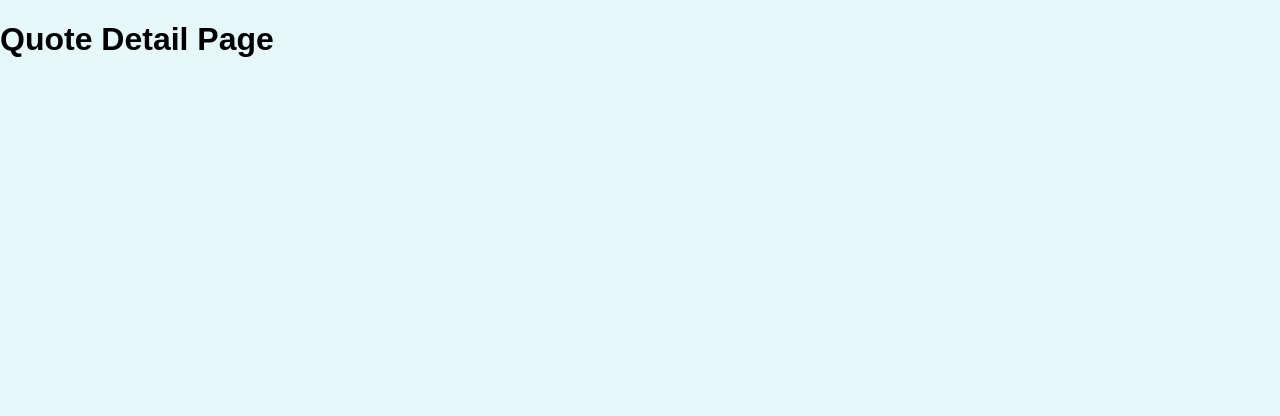
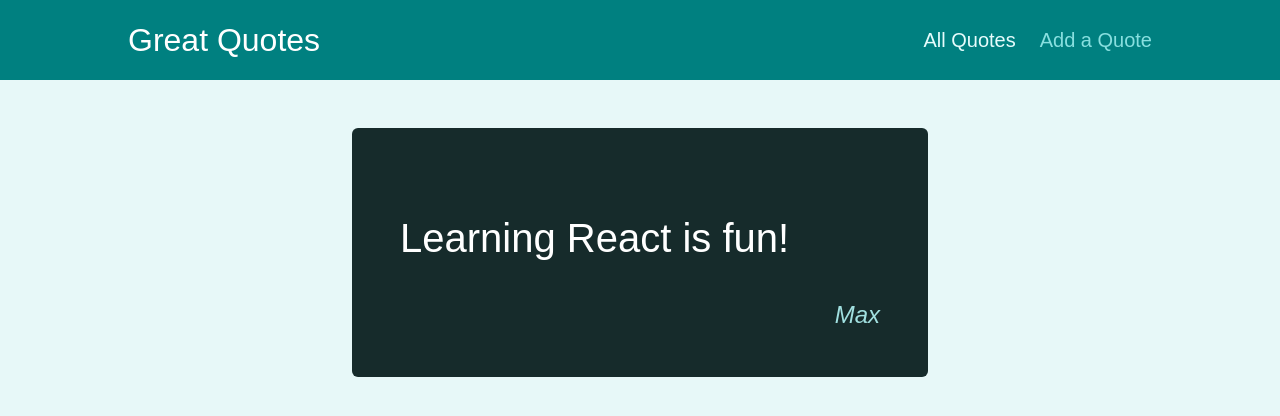
Before and after one commit to BHedi89/react-routing-project, a React (Create React App) app: page /quotes/q1 in a window 1280 px wide. Shown: the top 416 px of the page. Built offline with nearby package versions, Linux system fonts and the light colour scheme.

Commit message:
add quote page detail

```diff
--- a/src/App.js
+++ b/src/App.js
@@ -2,10 +2,11 @@
 import AllQuotes from './pages/AllQuotes';
 import QuoteDetail from './pages/QuoteDetail';
 import NewQuote from './pages/NewQuote';
+import Layout from './components/layout/Layout';
 
 function App() {
   return (
-    <div>
+    <Layout>
       <Switch>
         <Route path='/' exact>
           <Redirect to='quotes' />
@@ -20,7 +21,7 @@
           <NewQuote />
         </Route>
       </Switch>
-    </div>
+    </Layout>
   );
 }
 
--- /dev/null
+++ b/src/components/layout/Layout.js
@@ -0,0 +1,16 @@
+import { Fragment } from 'react';
+import classes from './Layout.module.css';
+import MainNavigation from './MainNavigation';
+
+const Layout = (props) => {
+    return (
+        <Fragment>
+            <MainNavigation />
+            <main className={classes.main}>
+                {props.children}
+            </main>
+        </Fragment>
+    )
+};
+
+export default Layout;
--- /dev/null
+++ b/src/components/layout/MainNavigation.js
@@ -0,0 +1,26 @@
+import classes from './MainNavigation.module.css';
+import { NavLink } from 'react-router-dom';
+
+const MainNavigation = () => {
+    return (
+        <header className={classes.header}>
+            <div className={classes.logo}> Great Quotes</div>
+            <nav className={classes.nav}>
+                <ul>
+                    <li>
+                        <NavLink to='/quotes' activeClassName={classes.active}>
+                            All Quotes
+                        </NavLink>
+                    </li>
+                    <li>
+                        <NavLink to='/new-quote' activeClassName={classes.active}>
+                            Add a Quote
+                        </NavLink>
+                    </li>
+                </ul>
+            </nav>
+        </header>
+    )
+};
+
+export default MainNavigation;
--- a/src/components/quotes/QuoteForm.js
+++ b/src/components/quotes/QuoteForm.js
@@ -1,7 +1,7 @@
 import { useRef } from 'react';
 
-import Card from '../ui/Card';
-import LoadingSpinner from '../ui/LoadingSpinner';
+import Card from '../UI/Card';
+import LoadingSpinner from '../UI/LoadingSpinner';
 import classes from './QuoteForm.module.css';
 
 const QuoteForm = (props) => {
--- a/src/components/quotes/QuoteItem.js
+++ b/src/components/quotes/QuoteItem.js
@@ -1,4 +1,5 @@
 import classes from './QuoteItem.module.css';
+import { Link } from 'react-router-dom';
 
 const QuoteItem = (props) => {
   return (
@@ -9,9 +10,9 @@
         </blockquote>
         <figcaption>{props.author}</figcaption>
       </figure>
-      <a className='btn'>
+      <Link className='btn' to={`/quotes/${props.id}`}>
         View Fullscreen
-      </a>
+      </Link>
     </li>
   );
 };
--- a/src/pages/AllQuotes.js
+++ b/src/pages/AllQuotes.js
@@ -1,6 +1,14 @@
+import QuoteList from '../components/quotes/QuoteList';
+
+const DUMMY_QUOTES = [
+    {id: 'q1', author: 'Max', text: 'Learning React is fun!'},
+    {id: 'q2', author: 'Maximilian', text: 'Learnin React is grest!'}
+];
+
+
 const AllQuotes = () => {
     return (
-        <h1>All Quotes Page</h1>
+        <QuoteList quotes={DUMMY_QUOTES} />
     )
 
 }
--- a/src/pages/NewQuote.js
+++ b/src/pages/NewQuote.js
@@ -1,6 +1,12 @@
+import QuoteForm from '../components/quotes/QuoteForm'
+
 const NewQuote = () => {
+    const addQuoteHandler = (quoteData) => {
+
+    }
+
     return (
-        <h1>New Quote Page</h1>
+        <QuoteForm onAddQuote={addQuoteHandler} />
     )
 
 }
--- a/src/pages/QuoteDetail.js
+++ b/src/pages/QuoteDetail.js
@@ -1,6 +1,30 @@
+import { Fragment } from 'react';
+import { useParams, Route } from 'react-router-dom';
+import Comments from '../components/comments/Comments';
+import HighlightedQuote from '../components/quotes/HighlightedQuote';
+
+const DUMMY_QUOTES = [
+    {id: 'q1', author: 'Max', text: 'Learning React is fun!'},
+    {id: 'q2', author: 'Maximilian', text: 'Learnin React is grest!'}
+];
+
+
 const QuoteDetail = () => {
+    const params = useParams();
+
+    const quote = DUMMY_QUOTES.find(quote => quote.id === params.quoteId);
+
+    if (!quote) {
+        return <p>No quote found</p>
+    }
+
     return (
-        <h1>Quote Detail Page</h1>
+        <Fragment>
+            <HighlightedQuote text={quote.text} author={quote.author} />
+            <Route path={`/quotes/${params.quoteId}/comments`}>
+                <Comments />
+            </Route>
+        </Fragment>
     )
 
 }
```
Also changed, not shown: 1 other file (tests, documents, lock files or other folders).
